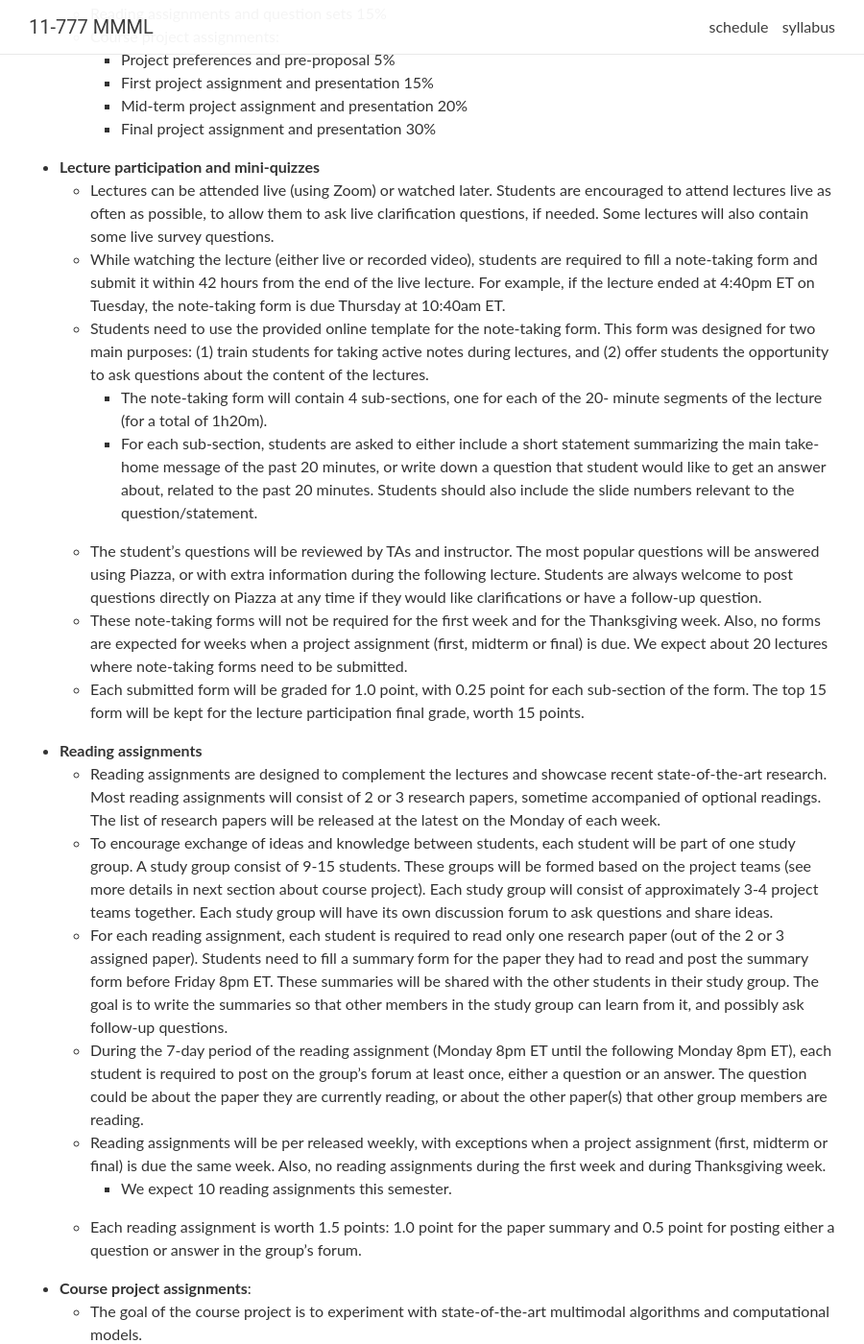
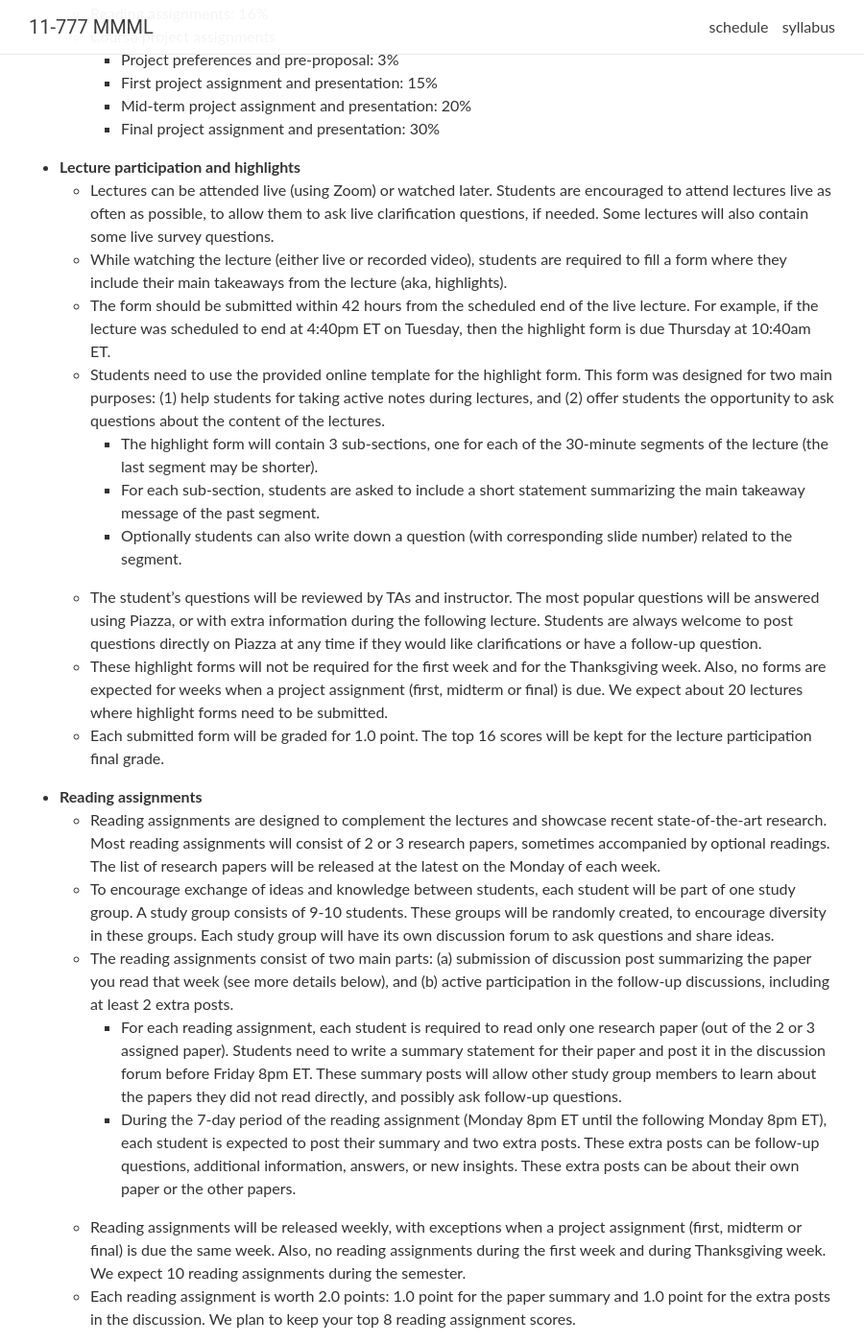
Before and after one commit to CMU-MultiComp-Lab/mmml-course, a Jekyll site: the page built from _pages/syllabus.md, in a window 1280 px wide and 1400 px high, scrolled down 2159 px. Shown: the whole window at 96% size, without its empty margins (190-1090 px from the left). Built offline with Jekyll 4.4.1, drawn with Linux system fonts in a browser that asks for light colours; nearby versions of some CDN libraries; comment, search, counter and statistics services are not loaded; some of the changed text lies outside the part shown.

Commit message:
Update syllabus.md

```diff
--- a/_pages/syllabus.md
+++ b/_pages/syllabus.md
@@ -85,71 +85,74 @@ Remember: If you registered for this class, you have until November 9th to chang
 this course from a letter grade to a Pass/Fail grade.
 
 - **Grading breakdown**
-  - Lecture participation and mini-quizzes 15%
-  - Reading assignments and question sets 15%
-  - Course project assignments:
-    - Project preferences and pre-proposal 5%
-    - First project assignment and presentation 15%
-    - Mid-term project assignment and presentation 20%
-    - Final project assignment and presentation 30%
+  - Lecture participation and highlights: 16%
+  - Reading assignments: 16%
+  - Course project assignments
+    - Project preferences and pre-proposal: 3%
+    - First project assignment and presentation: 15%
+    - Mid-term project assignment and presentation: 20%
+    - Final project assignment and presentation: 30%
 
-- **Lecture participation and mini-quizzes**
+- **Lecture participation and highlights**
   - Lectures can be attended live (using Zoom) or watched later. Students are encouraged
 to attend lectures live as often as possible, to allow them to ask live clarification
 questions, if needed. Some lectures will also contain some live survey questions.
   - While watching the lecture (either live or recorded video), students are required to fill
-a note-taking form and submit it within 42 hours from the end of the live lecture. For
-example, if the lecture ended at 4:40pm ET on Tuesday, the note-taking form is due
-Thursday at 10:40am ET.
-  - Students need to use the provided online template for the note-taking form. This form
-was designed for two main purposes: (1) train students for taking active notes during
+a form where they include their main takeaways from the lecture (aka, highlights).
+  - The form should be submitted within 42 hours from the scheduled end of the live
+lecture. For example, if the lecture was scheduled to end at 4:40pm ET on Tuesday,
+then the highlight form is due Thursday at 10:40am ET.
+  - Students need to use the provided online template for the highlight form. This form
+was designed for two main purposes: (1) help students for taking active notes during
 lectures, and (2) offer students the opportunity to ask questions about the content of
 the lectures.
-    - The note-taking form will contain 4 sub-sections, one for each of the 20-
-minute segments of the lecture (for a total of 1h20m).
-    - For each sub-section, students are asked to either include a short statement
-summarizing the main take-home message of the past 20 minutes, or write
-down a question that student would like to get an answer about, related to
-the past 20 minutes. Students should also include the slide numbers relevant
-to the question/statement.
+    - The highlight form will contain 3 sub-sections, one for each of the 30-minute
+segments of the lecture (the last segment may be shorter).
+    - For each sub-section, students are asked to include a short statement
+summarizing the main takeaway message of the past segment.
+    - Optionally students can also write down a question (with corresponding slide
+number) related to the segment.
   - The student’s questions will be reviewed by TAs and instructor. The most popular
 questions will be answered using Piazza, or with extra information during the following
 lecture. Students are always welcome to post questions directly on Piazza at any time
 if they would like clarifications or have a follow-up question.
-  - These note-taking forms will not be required for the first week and for the
-Thanksgiving week. Also, no forms are expected for weeks when a project assignment
-(first, midterm or final) is due. We expect about 20 lectures where note-taking forms
-need to be submitted.
-  - Each submitted form will be graded for 1.0 point, with 0.25 point for each sub-section
-of the form. The top 15 form will be kept for the lecture participation final grade,
-worth 15 points.
+  - These highlight forms will not be required for the first week and for the Thanksgiving
+week. Also, no forms are expected for weeks when a project assignment (first,
+midterm or final) is due. We expect about 20 lectures where highlight forms need to
+be submitted.
+  - Each submitted form will be graded for 1.0 point. The top 16 scores will be kept for the
+lecture participation final grade.
 
 - **Reading assignments**
   - Reading assignments are designed to complement the lectures and showcase recent
 state-of-the-art research. Most reading assignments will consist of 2 or 3 research
-papers, sometime accompanied of optional readings. The list of research papers will be
-released at the latest on the Monday of each week.
+papers, sometimes accompanied by optional readings. The list of research papers will
+be released at the latest on the Monday of each week.
   - To encourage exchange of ideas and knowledge between students, each student will
-be part of one study group. A study group consist of 9-15 students. These groups will
-be formed based on the project teams (see more details in next section about course
-project). Each study group will consist of approximately 3-4 project teams together.
-Each study group will have its own discussion forum to ask questions and share ideas.
-  - For each reading assignment, each student is required to read only one research paper
-(out of the 2 or 3 assigned paper). Students need to fill a summary form for the paper
-they had to read and post the summary form before Friday 8pm ET. These summaries
-will be shared with the other students in their study group. The goal is to write the
-summaries so that other members in the study group can learn from it, and possibly
-ask follow-up questions.
-  - During the 7-day period of the reading assignment (Monday 8pm ET until the following
-Monday 8pm ET), each student is required to post on the group’s forum at least once,
-either a question or an answer. The question could be about the paper they are
-currently reading, or about the other paper(s) that other group members are reading.
-  - Reading assignments will be per released weekly, with exceptions when a project
+be part of one study group. A study group consists of 9-10 students. These groups will
+be randomly created, to encourage diversity in these groups. Each study group will
+have its own discussion forum to ask questions and share ideas.
+  - The reading assignments consist of two main parts: (a) submission of discussion post
+summarizing the paper you read that week (see more details below), and (b) active
+participation in the follow-up discussions, including at least 2 extra posts.
+    - For each reading assignment, each student is required to read only one
+research paper (out of the 2 or 3 assigned paper). Students need to write a
+summary statement for their paper and post it in the discussion forum before
+Friday 8pm ET. These summary posts will allow other study group members to
+learn about the papers they did not read directly, and possibly ask follow-up
+questions.
+    - During the 7-day period of the reading assignment (Monday 8pm ET until the
+following Monday 8pm ET), each student is expected to post their summary
+and two extra posts. These extra posts can be follow-up questions, additional
+information, answers, or new insights. These extra posts can be about their
+own paper or the other papers.
+  - Reading assignments will be released weekly, with exceptions when a project
 assignment (first, midterm or final) is due the same week. Also, no reading
-assignments during the first week and during Thanksgiving week.
-    - We expect 10 reading assignments this semester.
-  - Each reading assignment is worth 1.5 points: 1.0 point for the paper summary and 0.5
-point for posting either a question or answer in the group’s forum.
+assignments during the first week and during Thanksgiving week. We expect 10
+reading assignments during the semester.
+  - Each reading assignment is worth 2.0 points: 1.0 point for the paper summary and 1.0
+point for the extra posts in the discussion. We plan to keep your top 8 reading
+assignment scores.
 
 - **Course project assignments**:
   - The goal of the course project is to experiment with state-of-the-art multimodal
```
